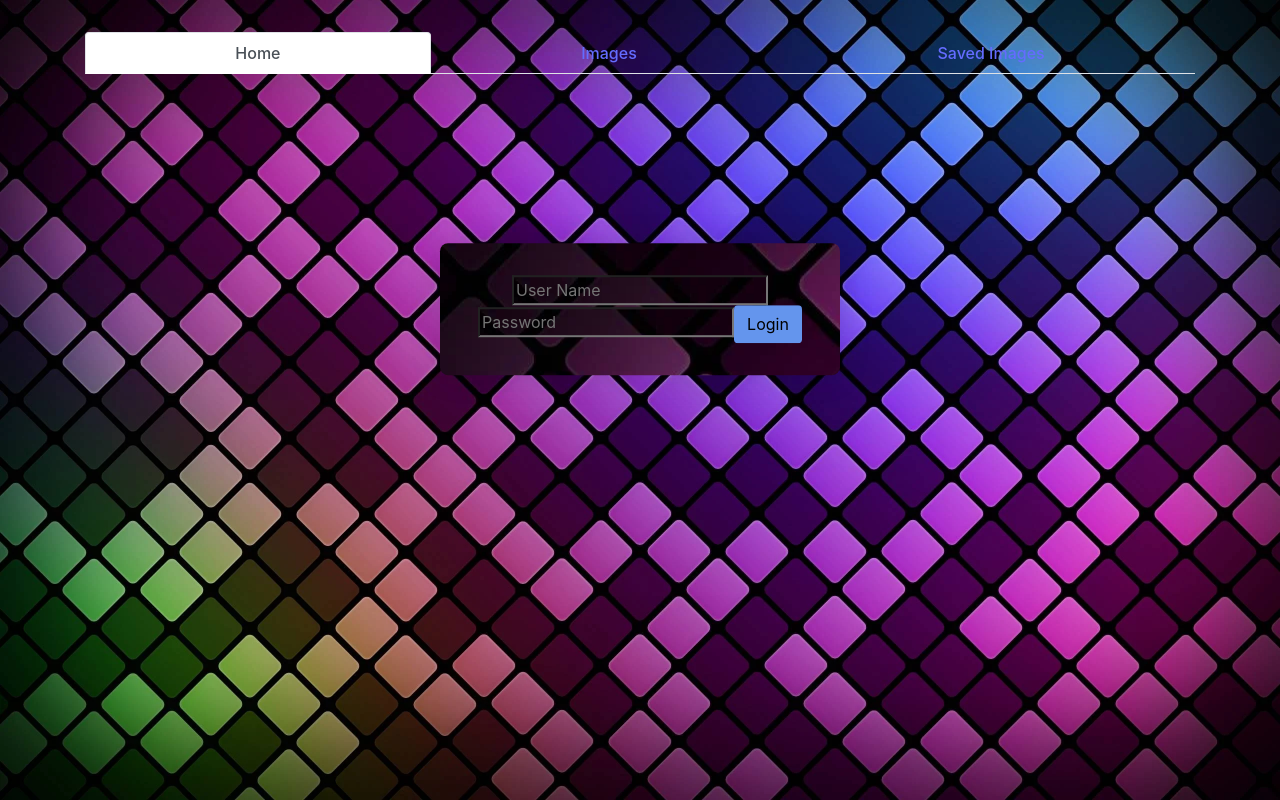
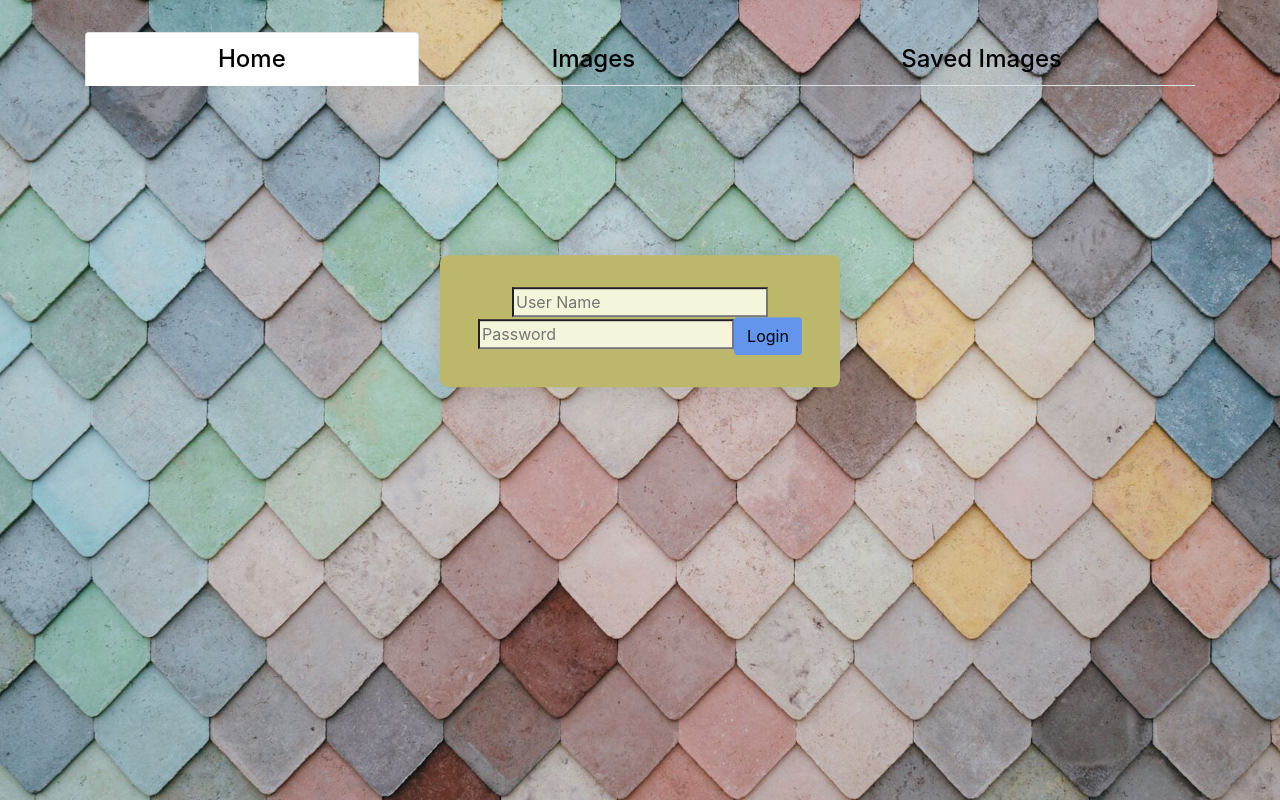
Before and after one commit to AlexanderStubMichelsen/DevDisplay.online-Frontend, a React (Vite) app: page / in a window 1280 px wide. Built offline with nearby package versions, Linux system fonts and the light colour scheme.

Commit message:
Styling with rating on top of images/pictures
and alt text appears on hover, new background and text sizes plus colors.

```diff
--- a/src/App.css
+++ b/src/App.css
@@ -7,7 +7,7 @@ body {
   text-rendering: optimizeLegibility;
   font-synthesis: none;
   color: #213547;
-  background-image: url('./assets/SZdhPUH.webp');
+  background-image: url('./assets/tile-pattern-pastel-5k-93-1920x1080.jpg');
   background-size: cover;
   background-repeat: repeat-y;
   background-attachment: fixed;
@@ -28,19 +28,19 @@ body {
 }
 
 .loginform {
-  background-color: #fff;
+  background-color:darkkhaki;
   border-radius: 0.5em;
   box-shadow: 0 0 2em #00000022;
   padding: 2em;
   margin: 2em auto;
   max-width: 25em;
-  background-image: url('./assets/SZdhPUH.webp');
   color: white;
+
 }
 
 .input {
-  background-image: url('./assets/SZdhPUH.webp');
   color: white;
+  background-color: beige;
 
 
 }
--- a/src/components/Images.jsx
+++ b/src/components/Images.jsx
@@ -2,7 +2,6 @@ import React, { useState, useEffect } from 'react';
 import '../css/Images.css';
 import facade from '../util/apiFacade';
 import NavBar from './NavBar';
-import StarRating from './StarRating';
 
 function Images() {
   const [imageList, setImageList] = useState([]);
@@ -57,7 +56,10 @@ function Images() {
         <div className="image-grid">
           {imageList.map((image) => (
             <div key={image.id}>
-              <img onClick={HandleOnClick} src={image.url} alt={image.alt} className="image-item" />
+              <img onClick={HandleOnClick} src={image.url} alt={image.alt} className="image-item"
+              title={image.alt} // Display alt text as tooltip if available
+
+              />
             </div>
           ))}
         </div>
--- a/src/components/NavBar.jsx
+++ b/src/components/NavBar.jsx
@@ -9,17 +9,17 @@ function NavBar() {
     <Nav fill variant="tabs" defaultActiveKey="/home" className="sticky-top-navbar">
       <Nav.Item>
         <LinkContainer to="/">
-          <Nav.Link>Home</Nav.Link>
+          <Nav.Link><p>Home</p></Nav.Link>
         </LinkContainer>
       </Nav.Item>
       <Nav.Item>
         <LinkContainer to="/images">
-          <Nav.Link>Images</Nav.Link>
+          <Nav.Link><p>Images</p></Nav.Link>
         </LinkContainer>
       </Nav.Item>
       <Nav.Item>
       <LinkContainer to="/savedImg">
-          <Nav.Link>Saved Images</Nav.Link>
+          <Nav.Link><p>Saved Images</p></Nav.Link>
         </LinkContainer>
       </Nav.Item>
     </Nav>
--- a/src/components/SavedImages.jsx
+++ b/src/components/SavedImages.jsx
@@ -1,7 +1,7 @@
 import React, { useState, useEffect } from "react";
 import facade from "../util/apiFacade";
 import NavBar from "./NavBar";
-import StarRating from "./StarRating";
+import "../css/SavedImages.css";
 
 function SavedImages() {
     const [picturesWithRatings, setPicturesWithRatings] = useState(null);
@@ -98,10 +98,12 @@ function SavedImages() {
                                         onClick={() => handleOnClick(picture.id)}
                                         src={picture.url}
                                         alt={`Picture ${picIndex}`}
+                                        title={picture.alt ? picture.alt : `Picture ${picIndex}`} // Display alt text as tooltip if available
+
                                     />
                                     <div>
-                                        {[...Array(totalStars)].map((_, starIndex) => { // Change the variable name here
-                                            const ratingValue = starIndex + 1; // Update the way you calculate ratingValue
+                                        {[...Array(totalStars)].map((_, starIndex) => {
+                                            const ratingValue = starIndex + 1;
                                             return (
                                                 <span
                                                     key={starIndex}
@@ -115,9 +117,6 @@ function SavedImages() {
                                                 </span>
                                             );
                                         })}
-                                    </div>
-                                    <div>
-                                        <p>Average Rating: {picture.ratings.toFixed(2)}</p>
                                     </div>
                                 </div>
                             ))}
--- a/src/components/StarRating.jsx
+++ /dev/null
@@ -1,28 +0,0 @@
-import React from 'react';
-
-const StarRating = ({ selectedStars, onRate }) => {
-  const totalStars = 5;
-
-  const handleRate = (value) => {
-    onRate(value);
-  };
-
-  return (
-    <div>
-      {[...Array(totalStars)].map((_, index) => {
-        const ratingValue = index + 1;
-        return (
-          <span
-            key={index}
-            onClick={() => handleRate(ratingValue)}
-            style={{ color: ratingValue <= selectedStars ? 'yellow' : 'gray', cursor: 'pointer' }}
-          >
-            ★
-          </span>
-        );
-      })}
-    </div>
-  );
-};
-
-export default StarRating;
--- a/src/css/Images.css
+++ b/src/css/Images.css
@@ -2,7 +2,7 @@
     display: grid;
     grid-template-columns: repeat(auto-fill, minmax(200px, 1fr)); /* Adjust width as needed */
     grid-gap: 10px; /* Adjust spacing between images */
-    background-image: url('./assets/SZdhPUH.webp');
+    background-image: url('./assets/tile-pattern-pastel-5k-93-1920x1080.jpg');
   background-size: cover;
   background-repeat: repeat-y;
   }
--- a/src/css/NavBar.css
+++ b/src/css/NavBar.css
@@ -1,5 +1,14 @@
 .container {
-
+  color: black;
   width: 100vw;
   top: 0;
 }
+
+p {
+  font-size: 1.5rem;
+  font-weight: 500;
+  color: red;
+  text-align: center;
+  margin: 0;
+  padding: 0;
+}
--- /dev/null
+++ b/src/css/SavedImages.css
@@ -0,0 +1,19 @@
+p {
+    color:black;
+}
+
+h1 {
+    color:black;
+}
+
+.tooltip {
+    position: relative;
+    display: inline-block;
+    /* Add any other styles for the image container */
+  }
+
+  .tooltip:hover::after {
+    content: attr(alt);
+    display: block;
+    position: absolute;
+  }
--- a/src/index.css
+++ b/src/index.css
@@ -5,7 +5,7 @@
 
   color-scheme: light dark;
   color: rgba(255, 255, 255, 0.87);
-  background-image: url('./assets/SZdhPUH.webp');
+  background-image: url('./assets/tile-pattern-pastel-5k-93-1920x1080.jpg');
   background-size: cover;
   background-repeat: repeat-y;
   background-attachment: fixed;
```
Also changed, not shown: src/assets/tile-pattern-pastel-5k-93-1920x1080.jpg (added).
